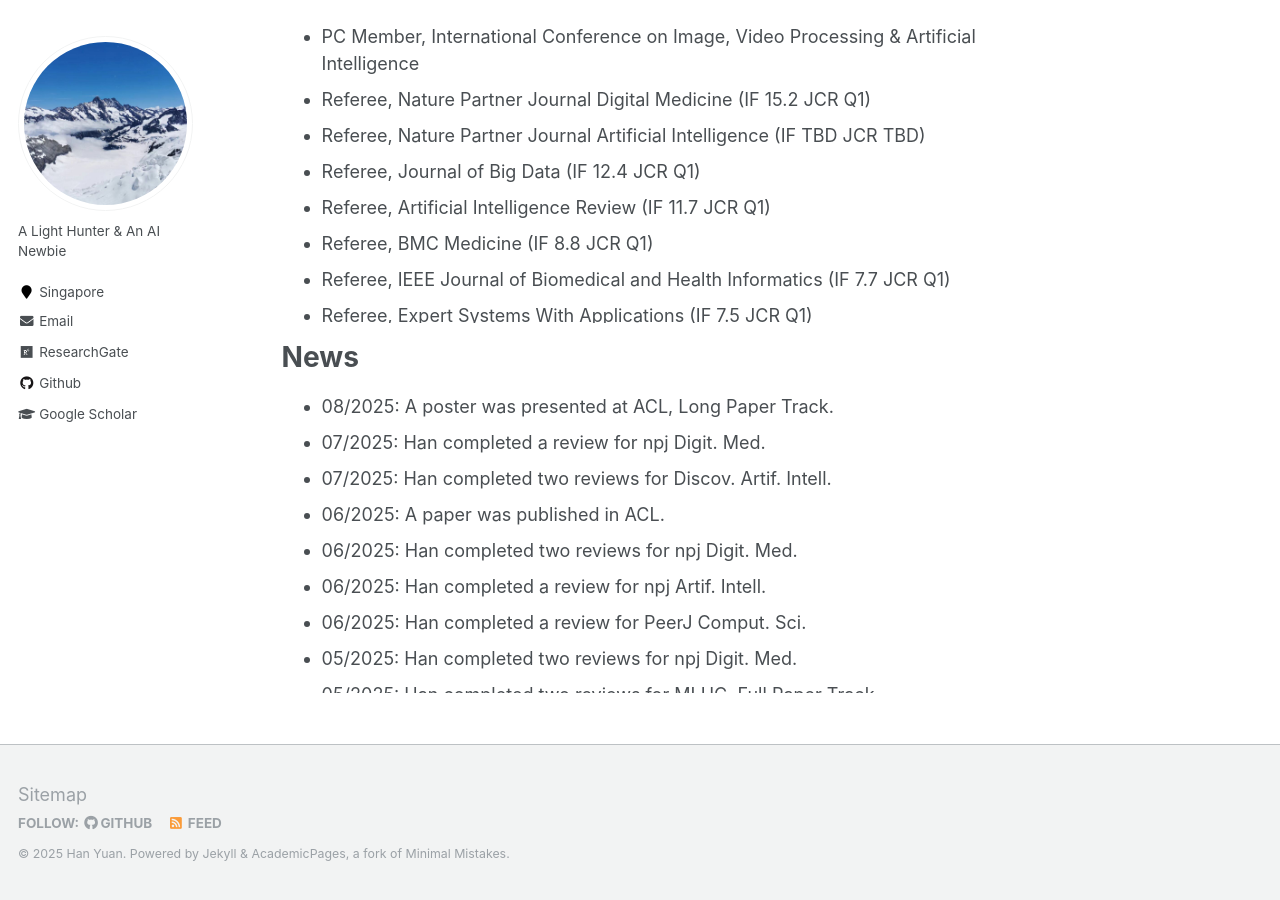
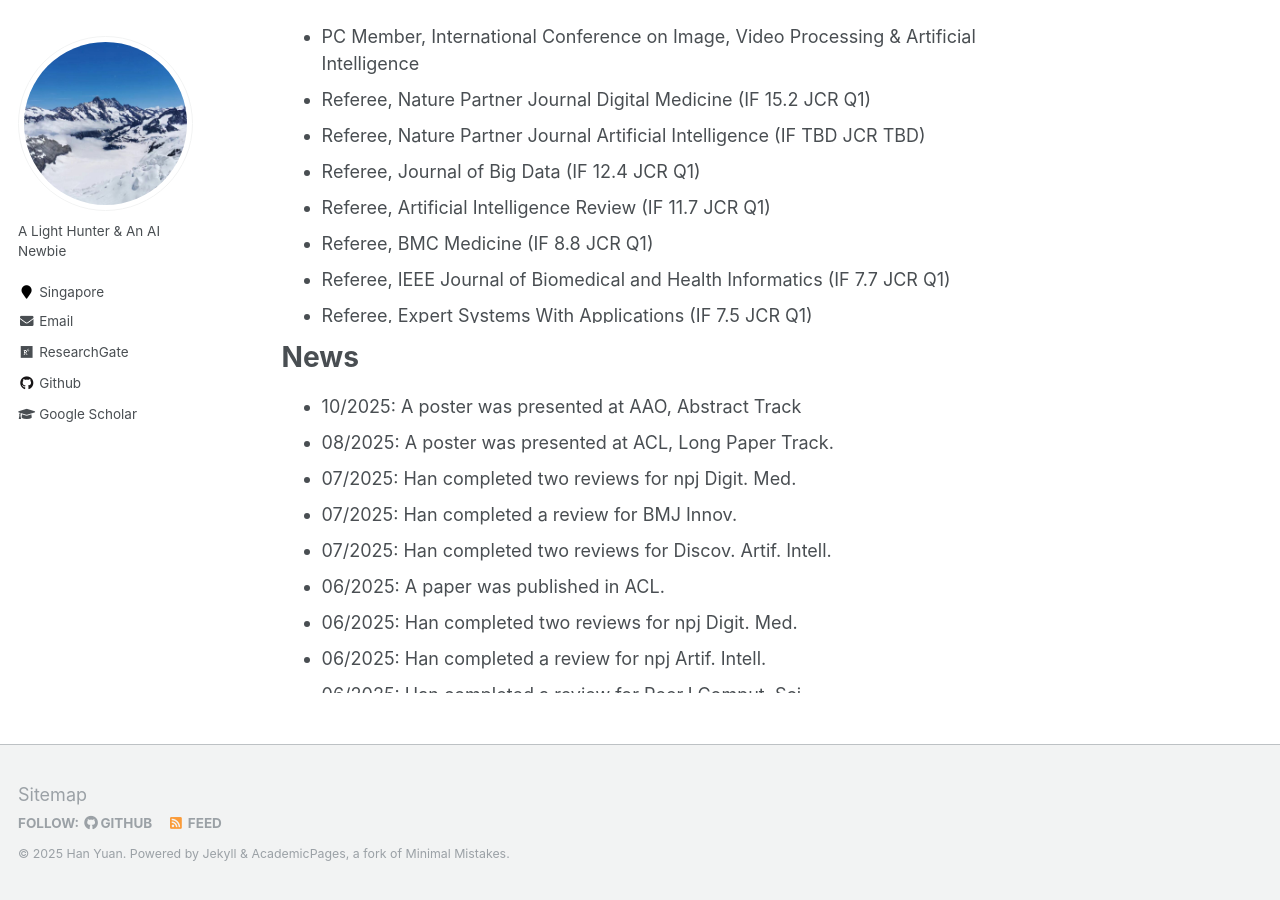
Before and after one commit to Han-Yuan-Med/Han-Yuan-Med.github.io, a Jekyll site: the page built from _pages/about.md, in a window 1280 px wide and 900 px high, scrolled down 968 px. Built offline with Jekyll 4.4.1, drawn with Linux system fonts in a browser that asks for light colours.

Commit message:
Update about.md

```diff
--- a/_pages/about.md
+++ b/_pages/about.md
@@ -40,6 +40,7 @@ Thank you for visiting my academic website. I invite you to explore the [publica
   <li>Referee, BMC Complementary Medicine and Therapies (IF 3.6 JCR Q1)</li>
   <li>Referee, Frontiers in Digital Health (IF 3.2 JCR Q1)</li>
   <li>Referee, Discover Artificial Intelligence</li>
+  <li>Referee, BMJ Innovations</li>
   <li>Referee, BMC Anesthesiology</li>
   <li>Referee, BMC Infectious Diseases</li>
   <li>Referee, BMC Medical Imaging</li>
@@ -52,8 +53,10 @@ Thank you for visiting my academic website. I invite you to explore the [publica
 
 # News
 <ul style="width: auto; height: 300px; overflow: auto">
+  <li>10/2025: A poster was presented at AAO, Abstract Track</li>
   <li>08/2025: A poster was presented at ACL, Long Paper Track.</li>
-  <li>07/2025: Han completed a review for npj Digit. Med.</li>
+  <li>07/2025: Han completed two reviews for npj Digit. Med.</li>
+  <li>07/2025: Han completed a review for BMJ Innov.</li>
   <li>07/2025: Han completed two reviews for Discov. Artif. Intell.</li>
   <li>06/2025: A paper was published in ACL.</li>
   <li>06/2025: Han completed two reviews for npj Digit. Med.</li>
```
